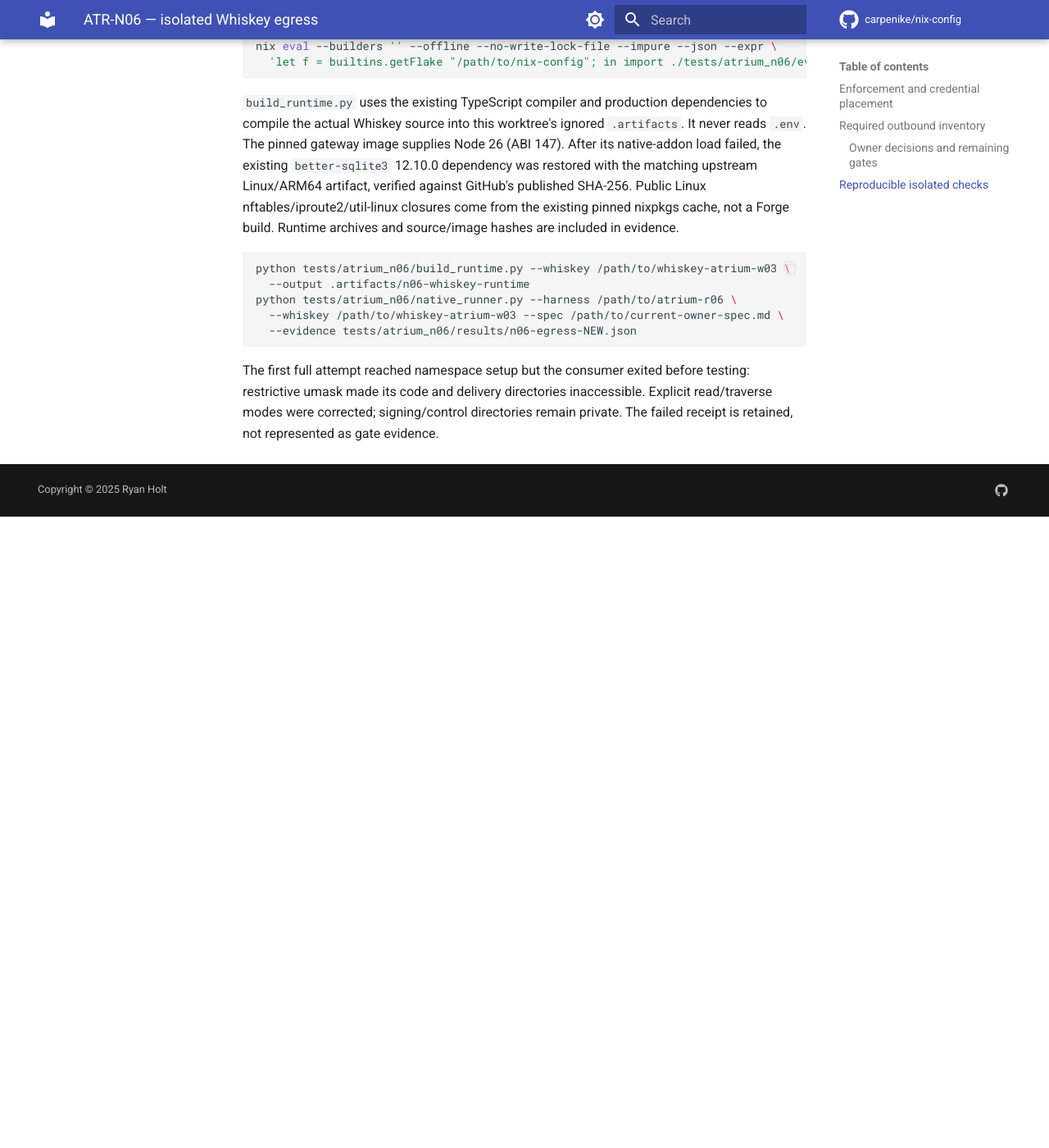
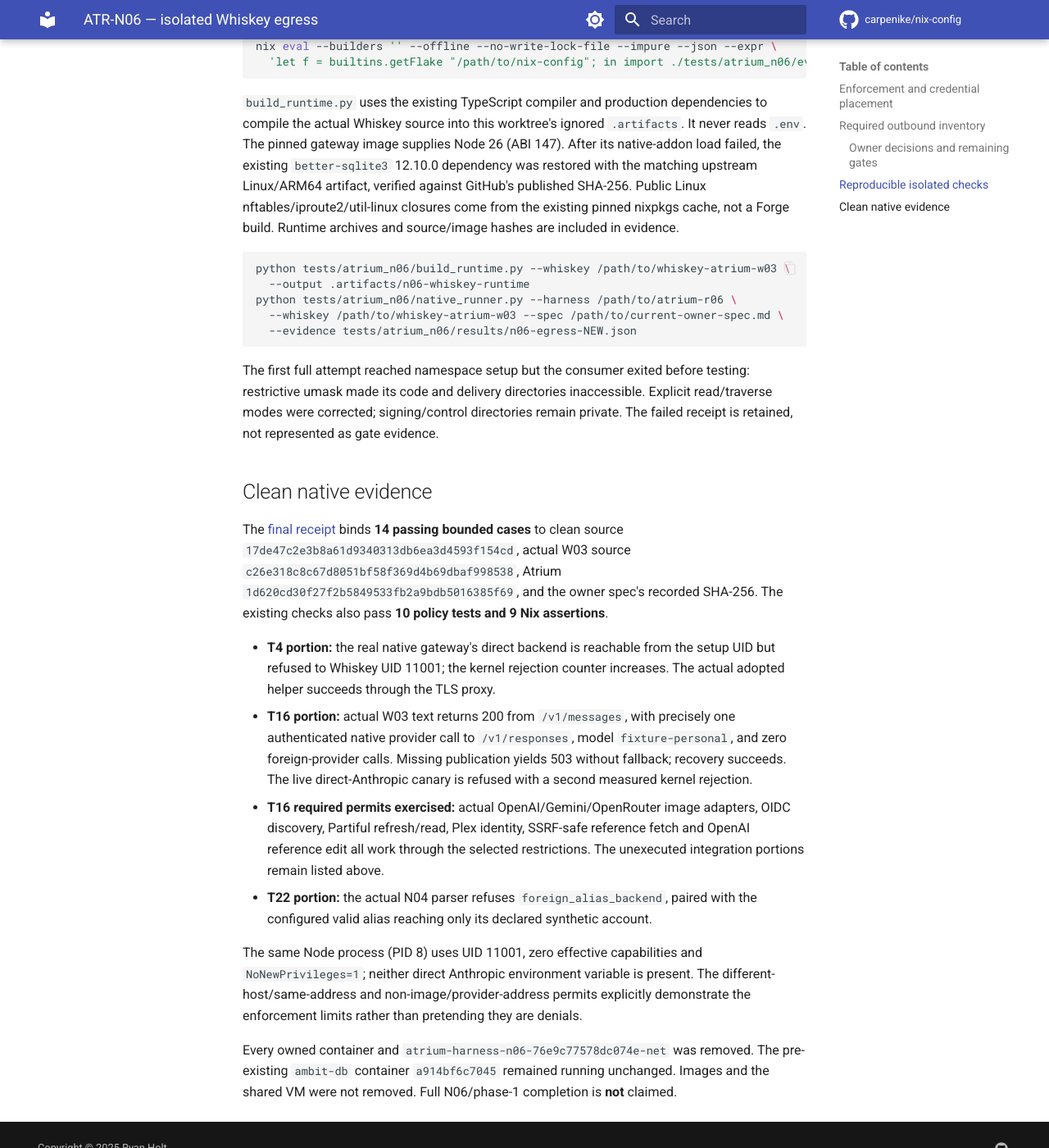
Before and after one commit to carpenike/nix-config, an MkDocs documentation site: the page built from docs/services/atrium-whiskey-egress.md, in a window 1280 px wide and 1400 px high, scrolled down 3271 px. Shown: the whole window at 82% size. Built offline with MkDocs 1.6.1 and Material for MkDocs 9.7.7, drawn with Linux system fonts in a browser that asks for light colours; comment, search, counter and statistics services are not loaded; before the commit the page ends 3901 px from its top, so only the background shows below that.

Commit message:
ATR-N06: record clean namespace egress permit and deny evidence
Record fourteen passing cases at clean source 17de47c2e3b8a61d9340313db6ea3d4593f154cd, with the real W03 helper/N04 controller/pinned gateway, authenticated provider-account observations, and per-denial nftables counter increments. Preserve address-level/cohost/modality limits and remaining non-model/owner policy gates; no full N06 or production claim. Exact owned-resource cleanup retains ambit-db.

Co-authored-by: Copilot <223556219+Copilot@users.noreply.github.com>

Copilot-Session: 1e5e7d6d-a45a-4ac0-9fb1-9bf14b3658cb

```diff
--- a/docs/services/atrium-whiskey-egress.md
+++ b/docs/services/atrium-whiskey-egress.md
@@ -122,3 +122,37 @@ The first full attempt reached namespace setup but the consumer exited before
 testing: restrictive umask made its code and delivery directories inaccessible.
 Explicit read/traverse modes were corrected; signing/control directories remain
 private. The failed receipt is retained, not represented as gate evidence.
+
+## Clean native evidence
+
+The [final receipt](../../tests/atrium_n06/results/n06-egress-17de47c2.json) binds
+**14 passing bounded cases** to clean source
+`17de47c2e3b8a61d9340313db6ea3d4593f154cd`, actual W03 source
+`c26e318c8c67d8051bf58f369d4b69dbaf998538`, Atrium
+`1d620cd30f27f2b5849533fb2a9bdb5016385f69`, and the owner spec's recorded SHA-256.
+The existing checks also pass **10 policy tests and 9 Nix assertions**.
+
+* **T4 portion:** the real native gateway's direct backend is reachable from the
+  setup UID but refused to Whiskey UID 11001; the kernel rejection counter
+  increases. The actual adopted helper succeeds through the TLS proxy.
+* **T16 portion:** actual W03 text returns 200 from `/v1/messages`, with precisely
+  one authenticated native provider call to `/v1/responses`, model
+  `fixture-personal`, and zero foreign-provider calls. Missing publication yields
+  503 without fallback; recovery succeeds. The live direct-Anthropic canary is
+  refused with a second measured kernel rejection.
+* **T16 required permits exercised:** actual OpenAI/Gemini/OpenRouter image
+  adapters, OIDC discovery, Partiful refresh/read, Plex identity, SSRF-safe
+  reference fetch and OpenAI reference edit all work through the selected
+  restrictions. The unexecuted integration portions remain listed above.
+* **T22 portion:** the actual N04 parser refuses `foreign_alias_backend`, paired
+  with the configured valid alias reaching only its declared synthetic account.
+
+The same Node process (PID 8) uses UID 11001, zero effective capabilities and
+`NoNewPrivileges=1`; neither direct Anthropic environment variable is present.
+The different-host/same-address and non-image/provider-address permits explicitly
+demonstrate the enforcement limits rather than pretending they are denials.
+
+Every owned container and
+`atrium-harness-n06-76e9c77578dc074e-net` was removed. The pre-existing
+`ambit-db` container `a914bf6c7045` remained running unchanged. Images and the
+shared VM were not removed. Full N06/phase-1 completion is **not** claimed.
```
Also changed, not shown: 2 other files.
